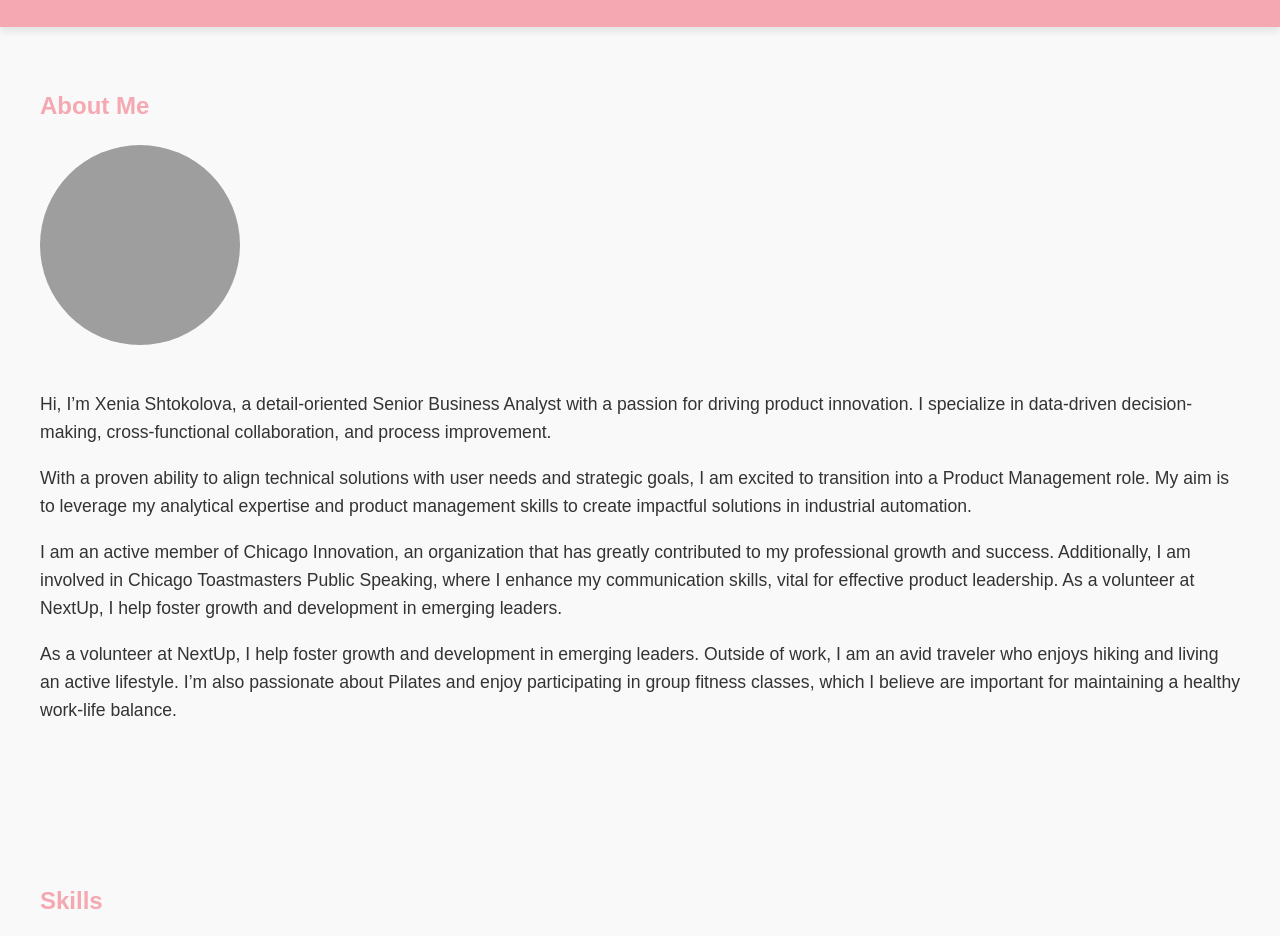
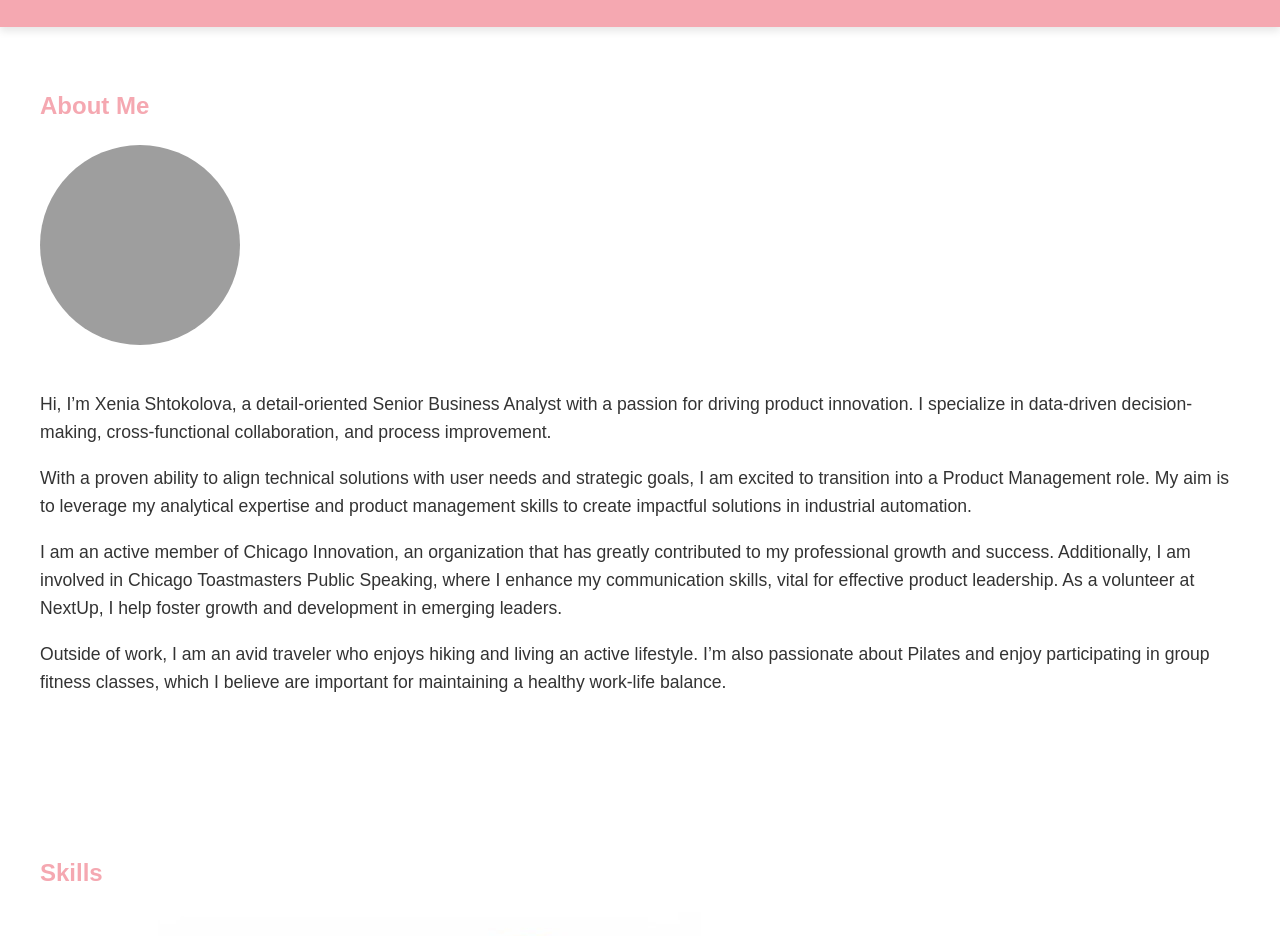
Before and after one commit to xeniashtok/xeniashtok.github.io, a plain HTML site: page index.html in a window 1280 px wide. Shown: the part 142-1078 px from the top of the page. Drawn offline with Linux system fonts and the light colour scheme; grey boxes are pictures that could not be loaded.

Commit message:
Update index.html

```diff
--- a/index.html
+++ b/index.html
@@ -10,7 +10,7 @@
             font-family: 'Arial', sans-serif;
             margin: 0;
             padding: 0;
-            background-color: #f9f9f9;
+            background-color: #ffffff; /* Changed background to white */
             color: #333;
             line-height: 1.6;
         }
@@ -92,12 +92,12 @@
     <p>Hi, I’m Xenia Shtokolova, a detail-oriented Senior Business Analyst with a passion for driving product innovation. I specialize in data-driven decision-making, cross-functional collaboration, and process improvement. </p>
     <p>With a proven ability to align technical solutions with user needs and strategic goals, I am excited to transition into a Product Management role. My aim is to leverage my analytical expertise and product management skills to create impactful solutions in industrial automation.</p>
     <p>I am an active member of Chicago Innovation, an organization that has greatly contributed to my professional growth and success. Additionally, I am involved in Chicago Toastmasters Public Speaking, where I enhance my communication skills, vital for effective product leadership. As a volunteer at NextUp, I help foster growth and development in emerging leaders.</p>
-    <p>As a volunteer at NextUp, I help foster growth and development in emerging leaders. Outside of work, I am an avid traveler who enjoys hiking and living an active lifestyle. I’m also passionate about Pilates and enjoy participating in group fitness classes, which I believe are important for maintaining a healthy work-life balance.</p>
+    <p>Outside of work, I am an avid traveler who enjoys hiking and living an active lifestyle. I’m also passionate about Pilates and enjoy participating in group fitness classes, which I believe are important for maintaining a healthy work-life balance.</p>
 </section>
 
 <section class="skills">
     <h2>Skills</h2>
-    <img src="skils.png" alt="Xenia Shtokolova">
+    <img src="skils.png" alt="Skills">
     <ul>
         <li>Product Management Tools: Jira, Confluence, Figma, Visio</li>
         <li>Technical Skills: SQL, Python, Hue Impala, Tableau, Qlik Sense, Power BI, Google Cloud Platform (GCP), BigQuery, Elastic, Google Data Studio, Looker</li>
```
